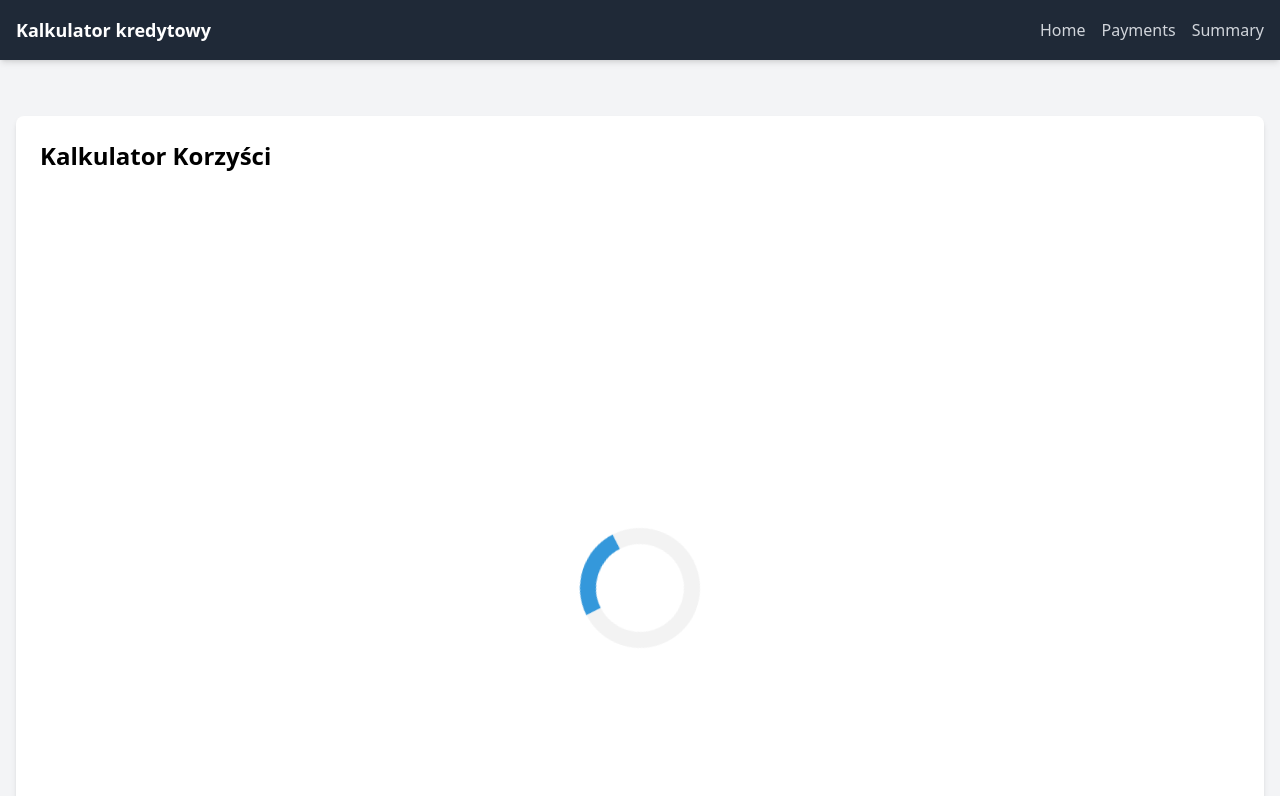
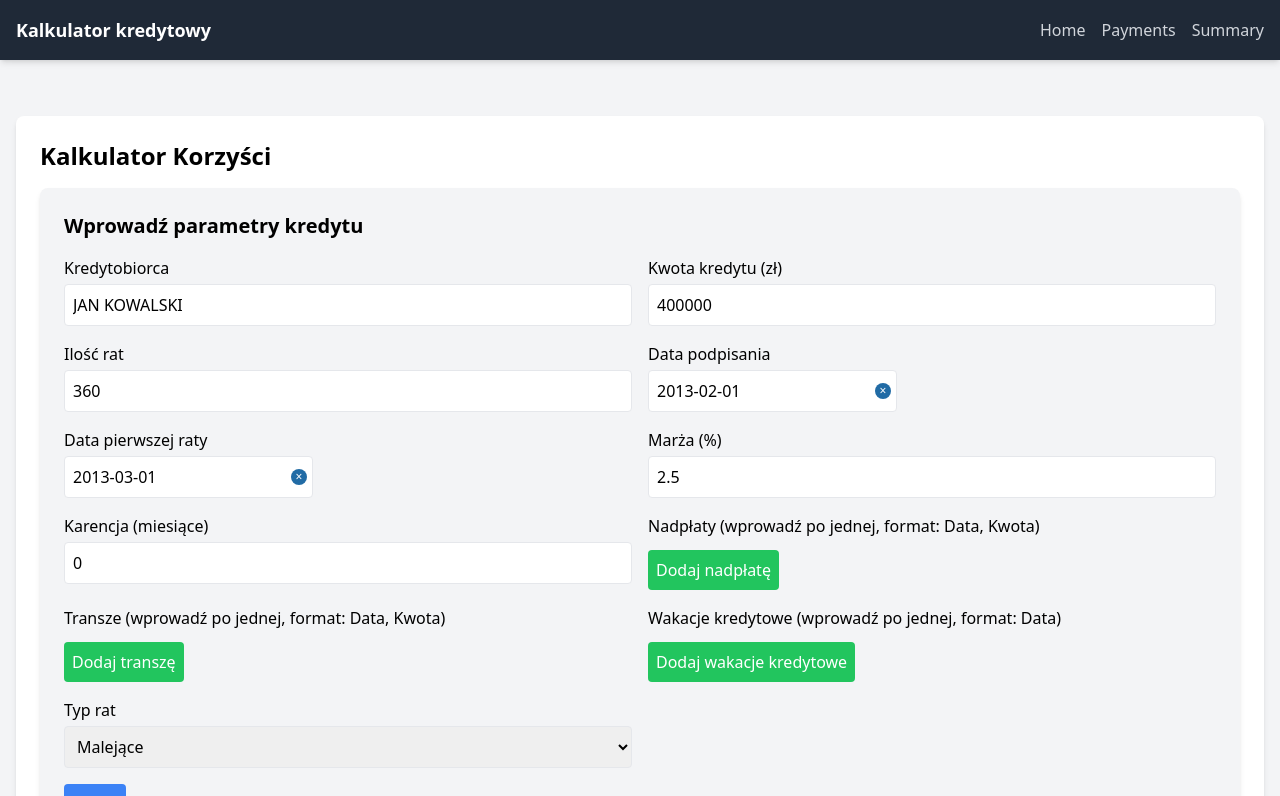
Before and after one commit to adiyy2001/laywer-credit-calc, a React (Vite) app: page / in a window 1280 px wide. Shown: the top 796 px of the page. Built offline with nearby package versions, Linux system fonts and the light colour scheme.

Commit message:
turn off loading temp

```diff
--- a/src/components/ParametersForm.tsx
+++ b/src/components/ParametersForm.tsx
@@ -56,9 +56,9 @@ const ParametersForm: React.FC<ParametersFormProps> = ({ onCalculate }) => {
     onCalculate(data);
   };
 
-  if (loading) {
-    return <Spinner />
-  }
+  // if (loading) {
+  //   return <Spinner />
+  // }
 
   return (
     <form
```
